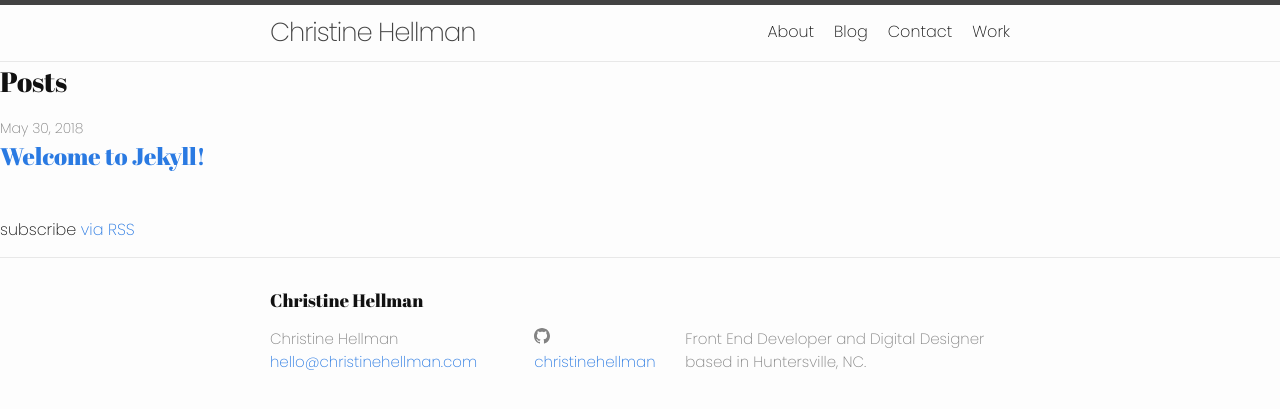
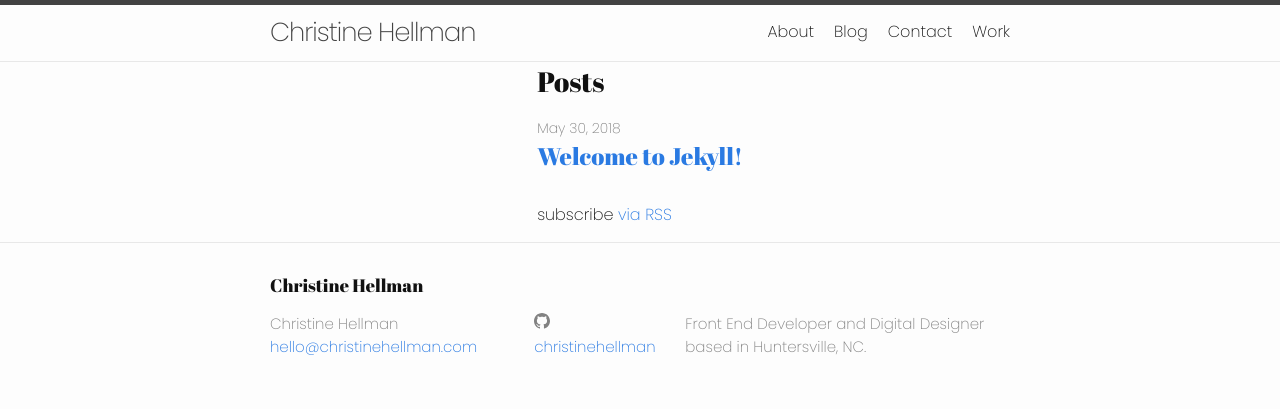
Before and after one commit to christinehellman/portfolio, a Jekyll site: the page built from blog.md, in a window 1280 px wide. Shown: the top 409 px of the page. Built offline with Jekyll 4.4.1, drawn with Linux system fonts in a browser that asks for light colours.

Commit message:
blog page

```diff
--- a/_layouts/blog.html
+++ b/_layouts/blog.html
@@ -4,6 +4,7 @@
 {% include head.html %}
 <body>
   {% include header.html %}
+  <div class ="wrapper">
 
 <h2 class="post-list-heading">Posts</h2>
     <ul class="post-list"><li><span class="post-meta">May 30, 2018</span>
@@ -13,7 +14,7 @@
           </a>
         </h3></li></ul>
 
-    <p class="rss-subscribe">subscribe <a href="/feed.xml">via RSS</a></p></div>
+    <p class="rss-subscribe">subscribe <a href="/feed.xml">via RSS</a></p>
 
   </div>
   {% include footer.html %}
```
